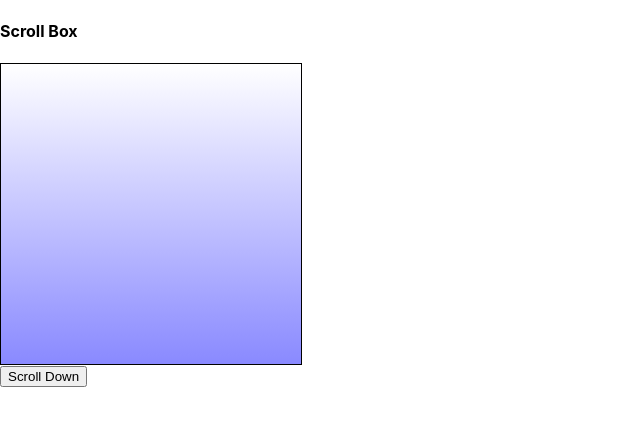
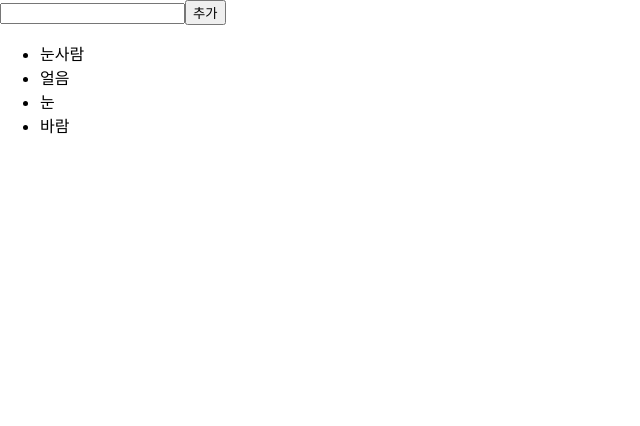
Before and after one commit to LydiaYoon/React-Todo, a React (Create React App) app: page / in a window 1280 px wide. Shown: the top 426 px of the page, without its empty margins (0-640 px from the left). Built offline with nearby package versions, Linux system fonts and the light colour scheme.

Commit message:
#6.5 배열의 map, filter 함수

```diff
--- a/src/App.js
+++ b/src/App.js
@@ -5,7 +5,8 @@ import React, { Component } from "react";
 // import Say from "./practice/Say";
 // import EventPractice3 from "./practice/EventPractice3";
 // import ValidationSample from "./practice/ValidationSample";
-import ScrollBox from "./practice/ScrollBox";
+// import ScrollBox from "./practice/ScrollBox";
+import IterationSample from "./practice/IterationSample"
 
 class App extends Component {
   render() {
@@ -18,10 +19,12 @@ class App extends Component {
         {/* <Say /> */}
         {/* <EventPractice3 /> */}
         {/* <ValidationSample /> */}
-        <ScrollBox ref={ref => (this.scrollBox = ref)} />
+        {/* <ScrollBox ref={ref => (this.scrollBox = ref)} />
         <button onClick={() => this.scrollBox.scrollToBottom()}>
           Scroll Down
-        </button>
+        </button> */}
+
+        <IterationSample />
       </>
     );
   }
--- /dev/null
+++ b/src/practice/IterationSample.js
@@ -0,0 +1,42 @@
+import React, { useState } from "react";
+
+const IterationSample = () => {
+  const [names, setNames] = useState([
+    { id: 1, text: "눈사람" },
+    { id: 2, text: "얼음" },
+    { id: 3, text: "눈" },
+    { id: 4, text: "바람" }
+  ]);
+
+  const [inputText, setInputText] = useState("");
+  const [nextId, setNextId] = useState(5); // 새로운 항목을 추가할 때 사용할 id
+
+  const onChange = e => setInputText(e.target.value);
+  const onClick = () => {
+    const nextNames = names.concat({
+      id: nextId,
+      text: inputText
+    });
+    setNextId(nextId + 1); // nextId 값에 1을 더해준다
+    setNames(nextNames); // names 값을 업데이트한다
+    setInputText(""); // inputText를 비운다
+  };
+  const onRemove = id => {
+    const nextNames = names.filter(name => name.id !== id);
+    setNames(nextNames);
+  };
+
+  const nameList = names.map(name => (
+    <li key={name.id} onDoubleClick={() => onRemove(name.id)}>{name.text}</li>
+  ));
+
+  return (
+    <>
+      <input value={inputText} onChange={onChange} />
+      <button onClick={onClick}>추가</button>
+      <ul>{nameList}</ul>
+    </>
+  );
+};
+
+export default IterationSample;
```
